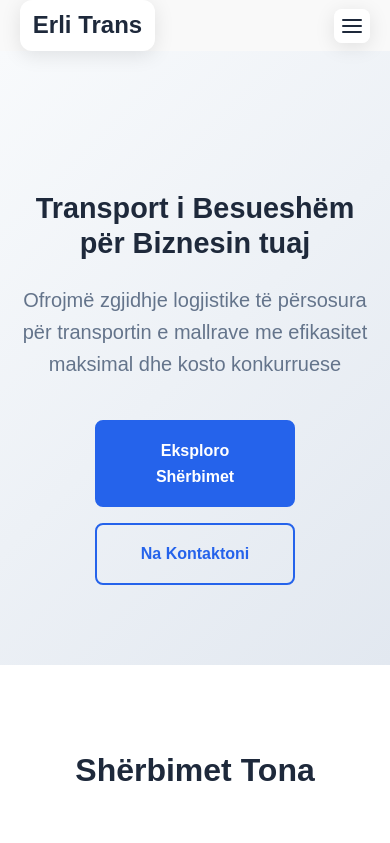
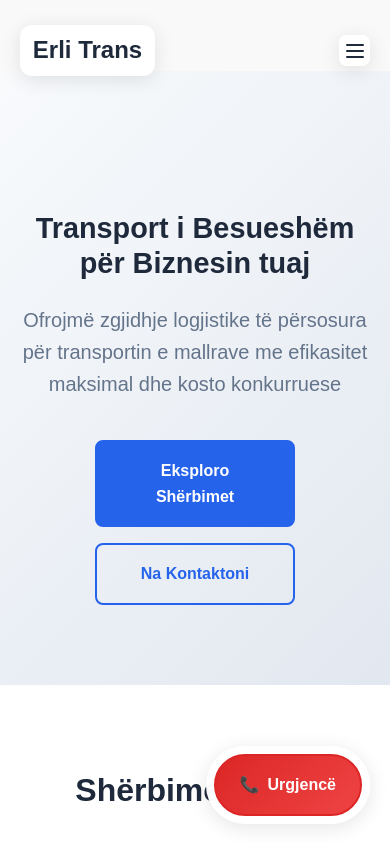
Before and after one commit to internshipdominusoft/Erli-Trans, a plain HTML site: page index.html in a window 390 px wide. Shown: the top 843 px of the page. Drawn offline with Linux system fonts and the light colour scheme.

Commit message:
butoni i urgjences, responsivitet mobile, animacione ne hover

```diff
--- a/CSS/style.css
+++ b/CSS/style.css
@@ -48,7 +48,7 @@ border-radius: 12px;
 box-shadow: 0 4px 20px rgba(0, 0, 0, 0.1);
 }
 
-/* Navigation Bubble */
+/* Navigation bubble */
 .nav-bubble {
 background: rgba(255, 255, 255, 0.95);
 backdrop-filter: blur(20px);
@@ -60,7 +60,7 @@ position: absolute;
 left: 50%;
 top: 50%;
 transform: translate(-50%, -50%);
-z-index: 1000; /* ensure bubble appears above other header elements */
+z-index: 1000;
 }
 
 .nav-menu {
@@ -138,7 +138,34 @@ backdrop-filter: blur(20px);
 border-radius: 8px;
 padding: 0.5rem;
 box-shadow: 0 4px 20px rgba(0, 0, 0, 0.1);
+z-index: 1200;
 }
+
+.nav-actions {
+        display: flex !important;
+        position: fixed;
+        bottom: 20px;
+        right: 20px;
+        z-index: 1000;
+        border-radius: 50px;
+        padding: 0.5rem;
+    }
+
+    .header {
+        position: relative;
+        z-index: 1000;
+    }
+
+    .nav-container {
+        padding: 10px 20px;
+    }
+
+    .logo h1 {
+        font-size: 1.3rem;
+        padding: 0.4rem 0.8rem;
+        z-index: 1001;
+    }
+
 
 .bar {
 width: 20px;
@@ -465,7 +492,7 @@ color: var(--gray);
         max-width: 400px;
         display: none;
         border-radius: 20px;
-        z-index: 1100; /* stay above other page content on mobile */
+        z-index: 1100; /* qendron mbi permbajtjet e tjera ne mobile */
     }
 
     .nav-bubble.active {
@@ -504,7 +531,7 @@ color: var(--gray);
     }
 
     .nav-actions {
-        display: none;
+        display: flex;
     }
 
     .logo h1 {
@@ -527,6 +554,32 @@ color: var(--gray);
 }
 
 @media screen and (max-width: 480px) {
+    .nav-actions {
+        bottom: 15px;
+        right: 15px;
+    }
+
+    .btn-emergency {
+        padding: 0.9rem 1.2rem;
+        font-size: 0.9rem;
+    }
+
+    .btn-emergency-text {
+        display: block;
+    }
+
+    .hamburger {
+        padding: 0.4rem;
+    }
+
+    .bar {
+        width: 18px;
+        height: 2px;
+    }
+}
+
+
+@media screen and (max-width: 480px) {
     .nav-bubble {
         width: 95%;
         max-width: 350px;
@@ -540,3 +593,74 @@ color: var(--gray);
         font-size: 2rem;
     }
 }
+
+.nav-actions {
+    background: rgba(255, 255, 255, 0.95);
+    backdrop-filter: blur(20px);
+    border-radius: 25px;
+    padding: 0.5rem;
+    box-shadow: 0 4px 20px rgba(0, 0, 0, 0.1);
+}
+
+/* butoni i emergjences */
+
+.btn-emergency {
+    background: linear-gradient(135deg, #dc2626, #ef4444);
+    color: var(--white);
+    padding: 0.6rem 1.25rem;
+    border-radius: 20px;
+    transition: all 0.3s ease;
+    text-decoration: none;
+    font-weight: 600;
+    border: 2px solid #dc2626;
+    font-size: 0.9rem;
+    display: flex;
+    align-items: center;
+    gap: 0.5rem;
+    white-space: nowrap;
+}
+
+.btn-emergency:hover {
+    background: linear-gradient(135deg, #b91c1c, #dc2626);
+    transform: translateY(-2px);
+    box-shadow: 0 4px 12px rgba(220, 38, 38, 0.3);
+}
+
+@media screen and (max-width: 768px) {
+    .nav-actions {
+        display: flex !important;
+        position: fixed;
+        bottom: 20px;
+        right: 20px;
+        z-index: 1000;
+        border-radius: 50px;
+        padding: 0.5rem;
+    }
+
+    .btn-emergency {
+        padding: 1rem 1.5rem;
+        font-size: 1rem;
+        border-radius: 50px;
+        box-shadow: 0 4px 20px rgba(220, 38, 38, 0.4);
+        animation: pulse 2s infinite;
+    }
+
+    .btn-emergency span {
+        display: flex;
+        align-items: center;
+        gap: 0.5rem;
+    }
+
+    /* animacion me pulsim per butonin */
+    @keyframes pulse {
+        0% {
+            box-shadow: 0 0 0 0 rgba(220, 38, 38, 0.7);
+        }
+        70% {
+            box-shadow: 0 0 0 10px rgba(220, 38, 38, 0);
+        }
+        100% {
+            box-shadow: 0 0 0 0 rgba(220, 38, 38, 0);
+        }
+    }
+}
--- a/index.html
+++ b/index.html
@@ -32,10 +32,12 @@
                 </ul>
                 </div>
 
-      <!-- nav actions -->
-    <div class="nav-actions">
-        <a href="kontakt.html" class="btn btn-secondary">Kërko Ofertë</a>
-    </div>
+<div class="nav-actions">
+    <a href="tel:+355692002222" class="btn-emergency" aria-label="Telefon urgjence +355 69 200 2222">
+        <span class="btn-emergency-icon" aria-hidden="true">📞</span>
+        <span class="btn-emergency-text">Urgjencë</span>
+    </a>
+</div>
 
     <!-- hamburger menu -->
                 <div class="hamburger">
```
Also changed, not shown: about.html (+5 -3 lines), kontakt.html (+4 -4 lines), sherbime.html (+4 -4 lines).
